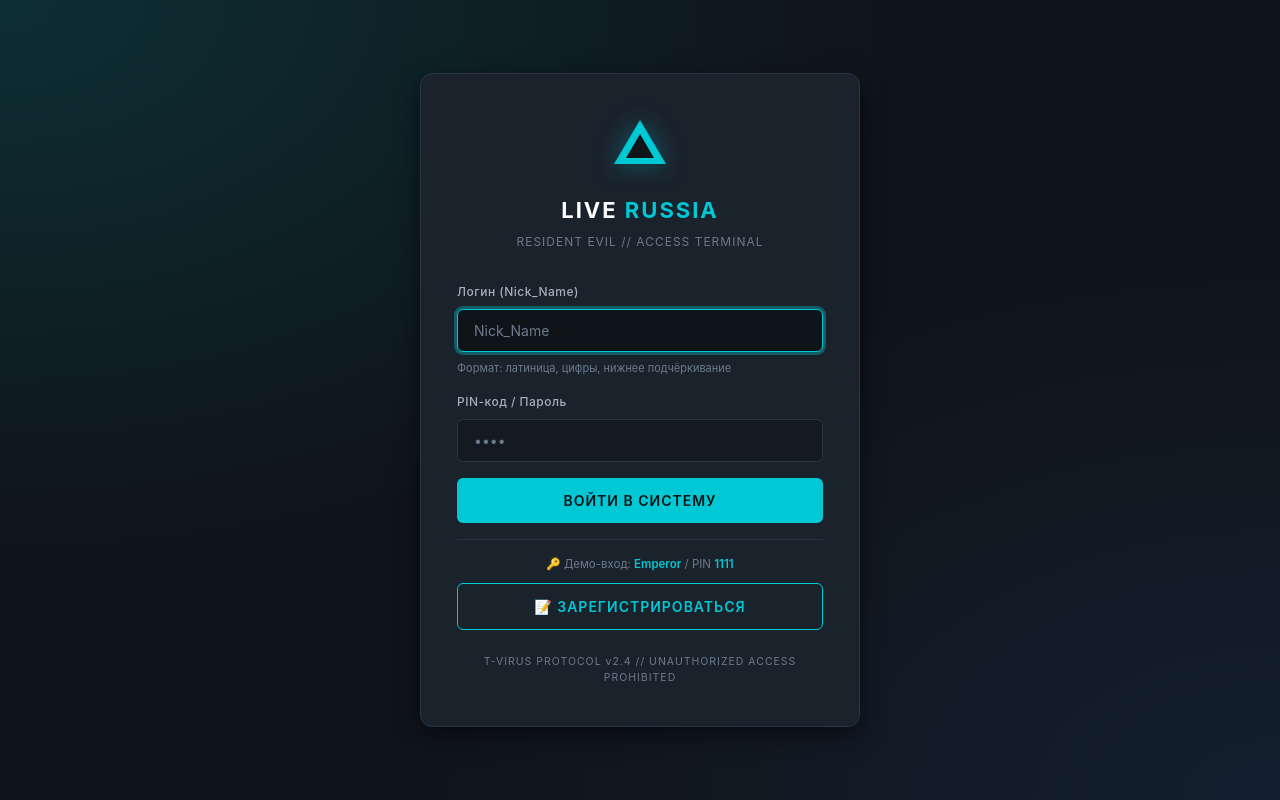
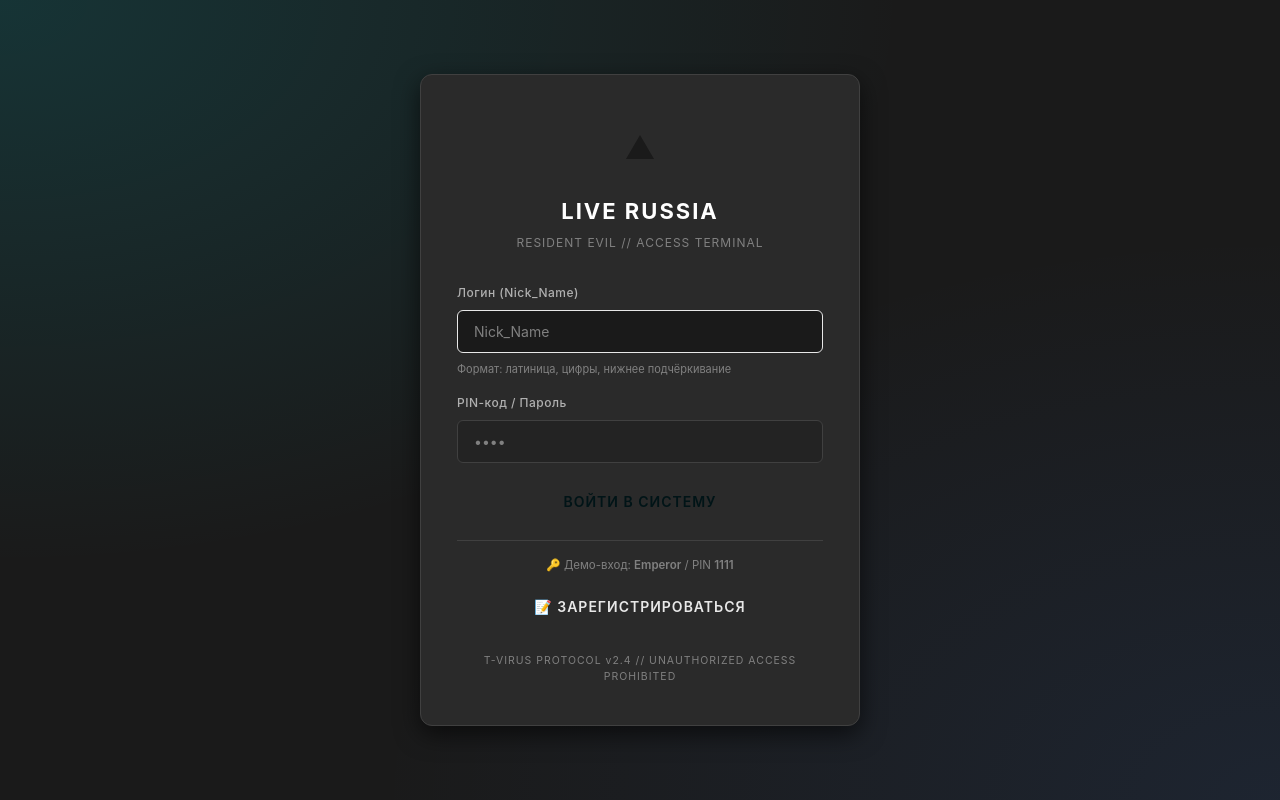
Before and after one commit to Daniil022/resident-evil-panel, a plain HTML site: page index.html in a window 1280 px wide. Drawn offline with Linux system fonts and the light colour scheme; no server answers.

Commit message:
Update variables.css

```diff
--- a/css/variables.css
+++ b/css/variables.css
@@ -1,37 +1,65 @@
-:root{
-  /* Фоны */
-  --bg:#0f1419;
-  --bg-2:#141a22;
-  --panel:#1a222c;
-  --panel-2:#212b37;
-  --panel-3:#2a3543;
-  --border:#2a3543;
-  --border-light:#374557;
+:root {
+  /* ========== ТЁМНАЯ ТЕМА (по умолчанию) ========== */
+  --bg: #1a1a1a;
+  --bg-2: #232323;
+  --panel: #2a2a2a;
+  --panel-2: #333333;
+  --panel-3: #3d3d3d;
+  --border: #404040;
+  --border-light: #555555;
 
-  /* Текст */
-  --text:#e6edf3;
-  --text-2:#a4b1c0;
-  --muted:#6b7a8d;
+  --text: #e8e8e8;
+  --text-2: #b0b0b0;
+  --muted: #808080;
 
-  /* Акценты */
-  --cyan:#00c8d4;
-  --cyan-dark:#00a4b0;
-  --cyan-glow:rgba(0,200,212,0.35);
-  --blue:#3b82f6;
-  --blue-dark:#2563eb;
-  --green:#4ade80;
-  --gold:#fbbf24;
-  --red:#ef4444;
-  --red-dark:#dc2626;
-  --purple:#a855f7;
+  --accent: #e8e8e8;
+  --accent-dark: #b0b0b0;
+  --accent-glow: rgba(232, 232, 232, 0.3);
 
-  /* Размеры */
-  --radius:8px;
-  --radius-sm:6px;
-  --radius-lg:12px;
+  --blue: #6b7280;
+  --blue-dark: #4b5563;
+  --green: #6b7280;
+  --gold: #9ca3af;
+  --red: #7a7a7a;
+  --red-dark: #5a5a5a;
+  --purple: #6b7280;
 
-  /* Тени */
-  --shadow-sm:0 1px 3px rgba(0,0,0,0.3);
-  --shadow:0 4px 12px rgba(0,0,0,0.4);
-  --shadow-lg:0 8px 24px rgba(0,0,0,0.5);
+  --radius: 8px;
+  --radius-sm: 6px;
+  --radius-lg: 12px;
+
+  --shadow-sm: 0 1px 3px rgba(0, 0, 0, 0.4);
+  --shadow: 0 4px 12px rgba(0, 0, 0, 0.5);
+  --shadow-lg: 0 8px 24px rgba(0, 0, 0, 0.6);
 }
+
+/* ========== СВЕТЛАЯ ТЕМА ========== */
+body[data-theme="light"] {
+  --bg: #f5f5f5;
+  --bg-2: #ececec;
+  --panel: #ffffff;
+  --panel-2: #f0f0f0;
+  --panel-3: #e0e0e0;
+  --border: #d0d0d0;
+  --border-light: #b0b0b0;
+
+  --text: #1a1a1a;
+  --text-2: #4a4a4a;
+  --muted: #707070;
+
+  --accent: #1a1a1a;
+  --accent-dark: #4a4a4a;
+  --accent-glow: rgba(26, 26, 26, 0.15);
+
+  --blue: #4b5563;
+  --blue-dark: #374151;
+  --green: #4b5563;
+  --gold: #6b7280;
+  --red: #6b7280;
+  --red-dark: #4b5563;
+  --purple: #6b7280;
+
+  --shadow-sm: 0 1px 3px rgba(0, 0, 0, 0.1);
+  --shadow: 0 4px 12px rgba(0, 0, 0, 0.15);
+  --shadow-lg: 0 8px 24px rgba(0, 0, 0, 0.2);
+}
```
